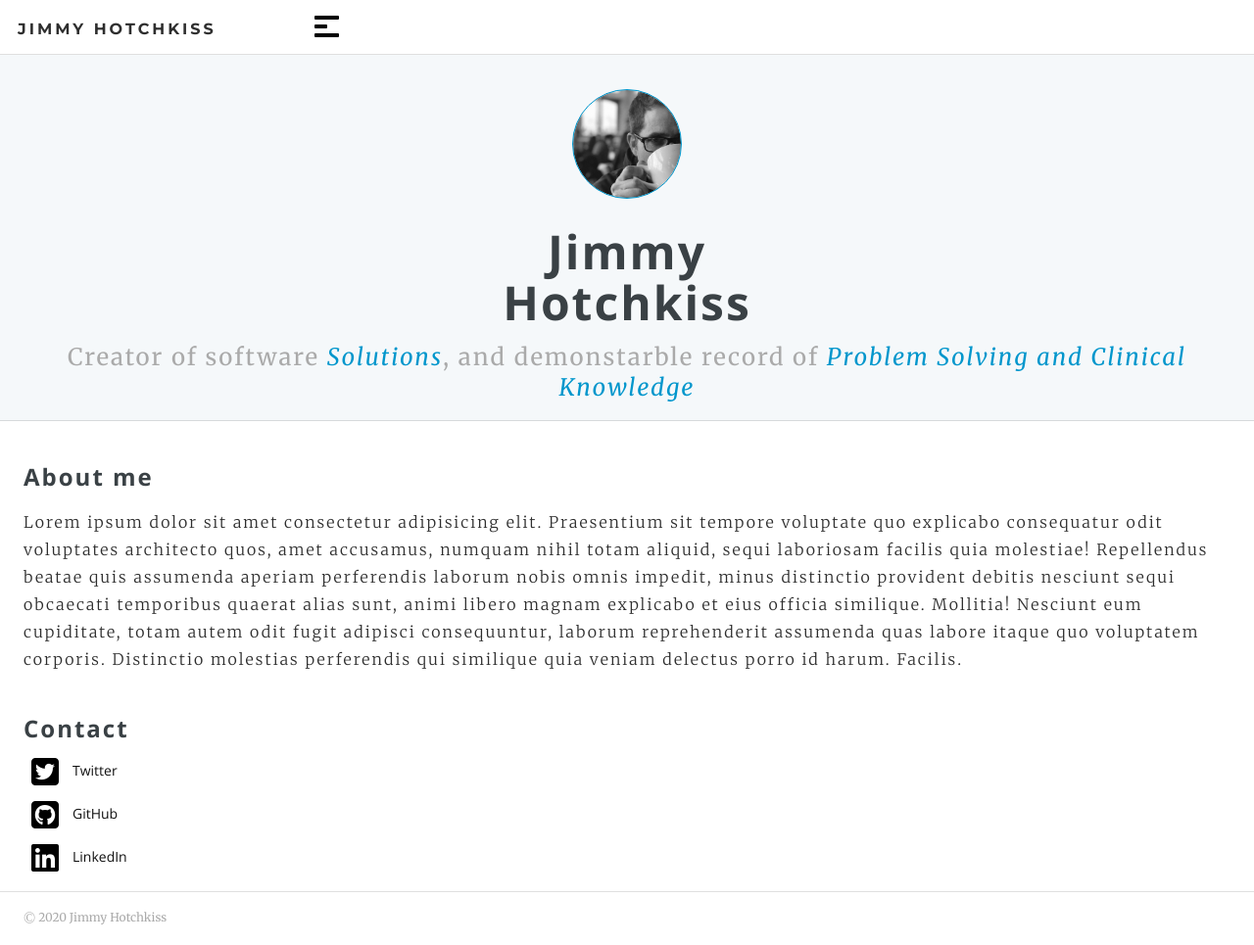
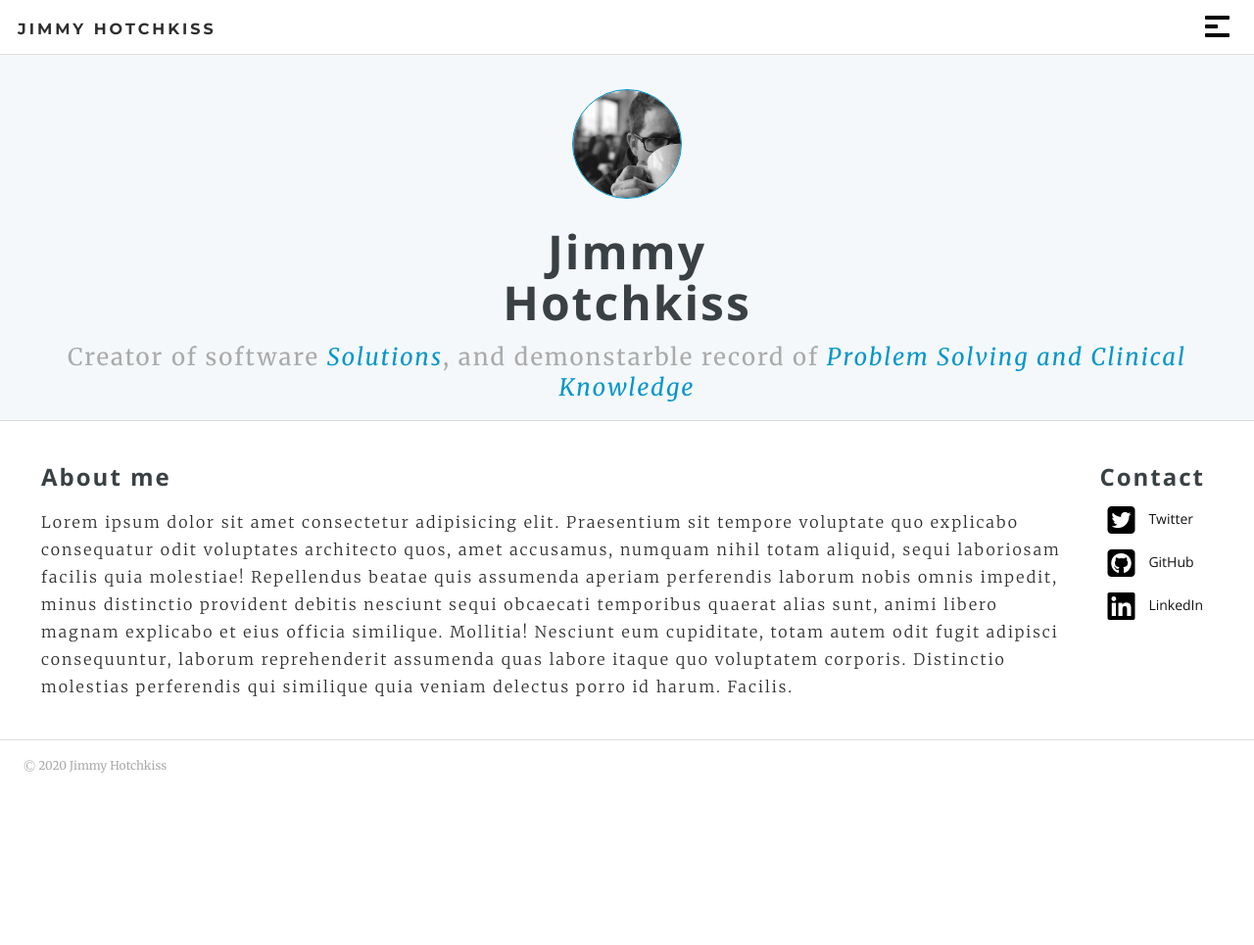
Before and after one commit to JimHotchkiss/portfolio, a PHP site: page / in a window 1280 px wide. Shown: the whole page at 98% size. After the commit the page ends 789 px from the top, so only its background shows below. Run offline with PHP 8.4, Linux system fonts and the light colour scheme; some libraries are stand-ins or nearby versions.

Commit message:
Beginning to add responsiveness to landing page.

```diff
--- a/assets/style.css
+++ b/assets/style.css
@@ -36,7 +36,8 @@ nav {
   flex-direction: column;
   width: 50px;
   height: 50px;
-  margin-left: 100px;
+  margin-left: auto;
+  /* margin-left: 100px; */
   margin-top: 16px;
   cursor: pointer;
 }
@@ -201,6 +202,7 @@ nav {
 }
 
 .about-title {
+  width: 200px;
   margin-top: 40px;
   margin-left: 24px;
 }
@@ -215,6 +217,7 @@ nav {
 
 .about-body {
   margin: 0;
+  padding: 0;
   font-family: "Merriweather", serif;
   font-size: 16px;
   font-weight: 100;
@@ -225,6 +228,7 @@ nav {
 }
 
 .contact-div {
+  margin-right: auto;
   margin-top: 40px;
   border-bottom: 1px solid rgba(0, 0, 0, 0.125);
   padding-bottom: 18px;
@@ -286,3 +290,30 @@ span:hover {
   color: #037ba7;
   transition: ease-in-out 0.3s;
 }
+
+/* Media Queries*/
+@media (min-width: 640px) {
+  .about-contact-container {
+    display: flex;
+    border-bottom: 1px solid rgba(0, 0, 0, 0.125);
+  }
+
+  .contact-div {
+    margin-left: auto;
+    padding-right: 50px;
+    border-bottom: none;
+  }
+
+  .contact-title-text {
+    padding: 0;
+  }
+
+  .about-div {
+    width: auto;
+    padding: 0px 0px 24px 18px;
+  }
+
+  .contact-img {
+    padding: 0;
+  }
+}
--- a/index.html
+++ b/index.html
@@ -60,6 +60,8 @@
         </div>
       </div>
     </header>
+    <!-- about-contact-container-->
+    <div class="about-contact-container">
       <div class="about-div">
         <div class="about-title">
           <h3 class="about-title-text">About me</h3>
@@ -112,6 +114,8 @@
       </div>
 
       <!-- end contact div-->
+      <!-- end about-contact-container-->
+    </div>
 
     <div class="footer">
       <span class="footer-copy">&copy</span>
```
Lines whose indentation alone changed are shown as unchanged.
